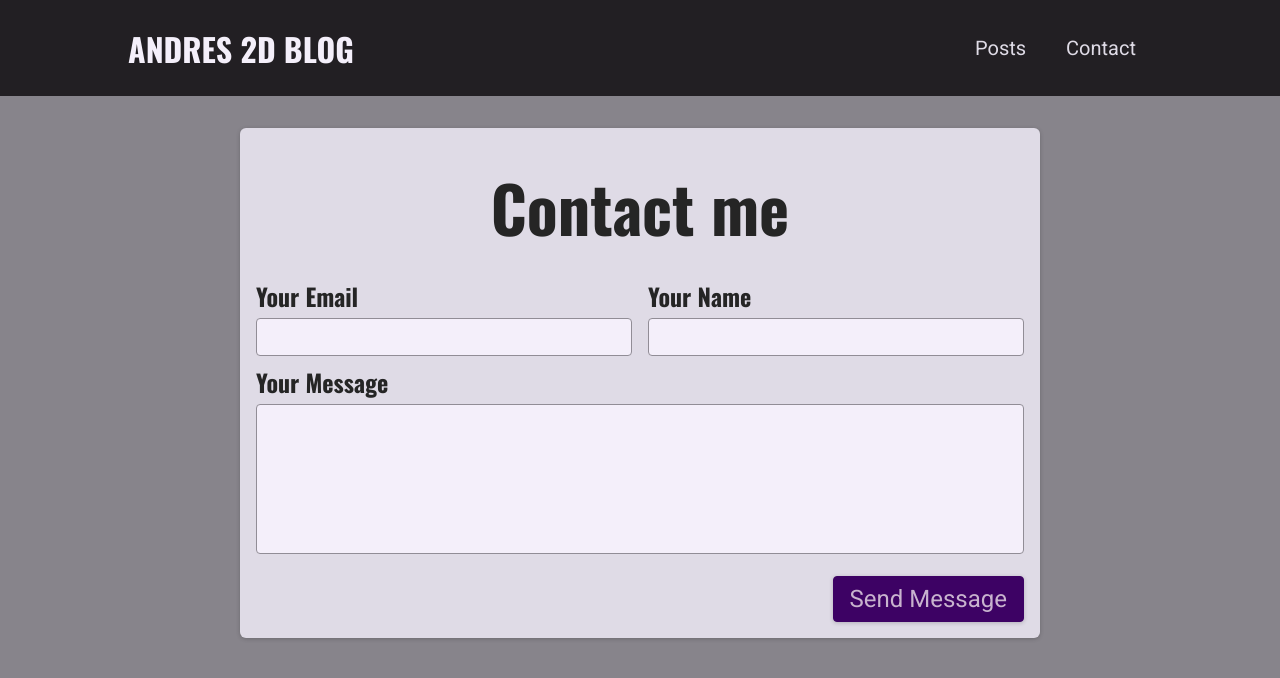
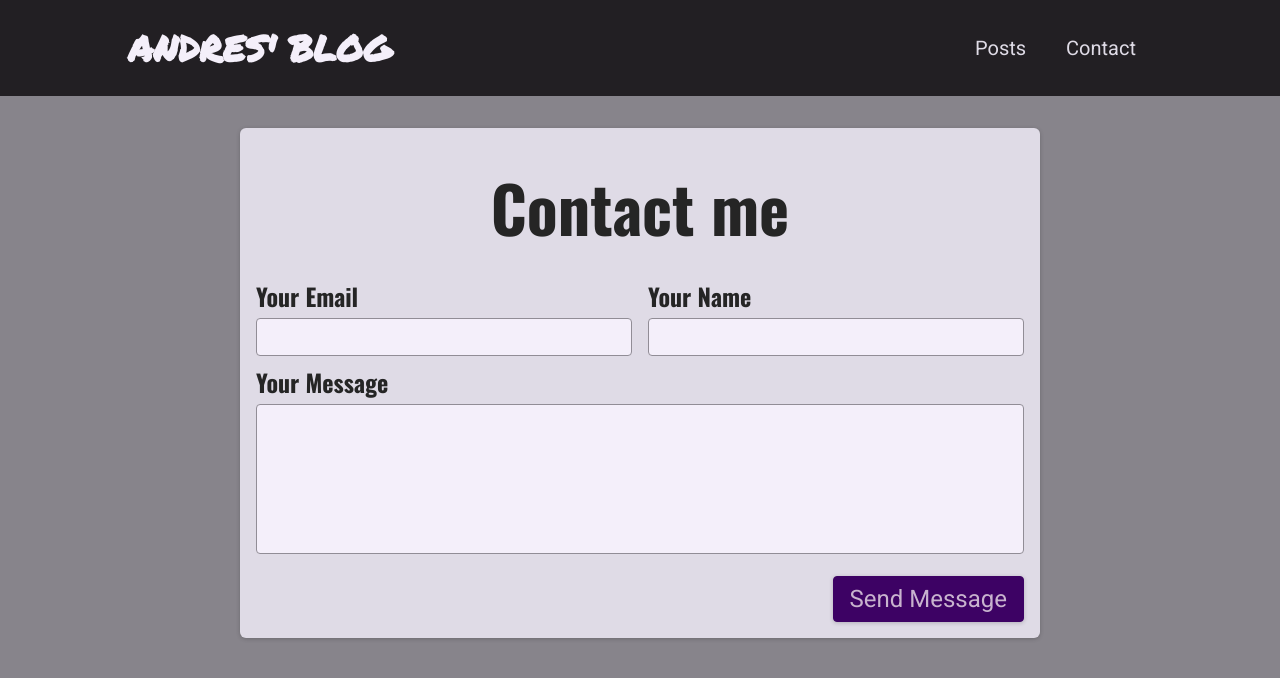
Before and after one commit to Andres2D/2d-blog-nextjs, a Next.js app: page /contact in a window 1280 px wide. Shown: the top 678 px of the page. Built offline with nearby package versions, Linux system fonts and the light colour scheme.

Commit message:
Update logo styles

```diff
--- a/components/layout/logo.js
+++ b/components/layout/logo.js
@@ -2,7 +2,7 @@ import styles from './logo.module.css';
 
 const Logo = () => {
   return (
-    <div className={styles.logo}>Andres 2D Blog</div>
+    <h1 className={styles.logo}>{`Andres' Blog`}</h1>
   );
 };
 
--- a/components/layout/logo.module.css
+++ b/components/layout/logo.module.css
@@ -1,13 +1,13 @@
 .logo {
   text-transform: uppercase;
-  font-size: var(--size-5);
+  font-size: var(--size-6);
   font-weight: bold;
-  font-family: 'Oswald', sans-serif;
+  font-family: 'Permanent Marker', sans-serif;
   color: var(--color-grey-50);
 }
 
 @media (min-width: 768px) {
   .logo {
-    font-size: var(--size-8);
+    font-size: var(--size-9);
   }
 }
--- a/pages/_document.js
+++ b/pages/_document.js
@@ -4,7 +4,11 @@ class MyDocument extends Document {
   render() {
     return (
       <Html lang='en'>
-        <Head />
+        <Head>
+          <link rel="preconnect" href="https://fonts.googleapis.com" />
+          <link rel="preconnect" href="https://fonts.gstatic.com" />
+          <link href="https://fonts.googleapis.com/css2?family=Permanent+Marker&display=swap" rel="stylesheet" />
+        </Head>
         <body>
           <Main />
           <NextScript />
--- a/styles/globals.css
+++ b/styles/globals.css
@@ -38,6 +38,7 @@ body {
   --size-5: 1.25rem;
   --size-6: 1.5rem;
   --size-8: 2rem;
+  --size-9: 2.25rem;
   --size-16: 4rem;
   --size-20: 5rem;
   --size-40: 10rem;
```
